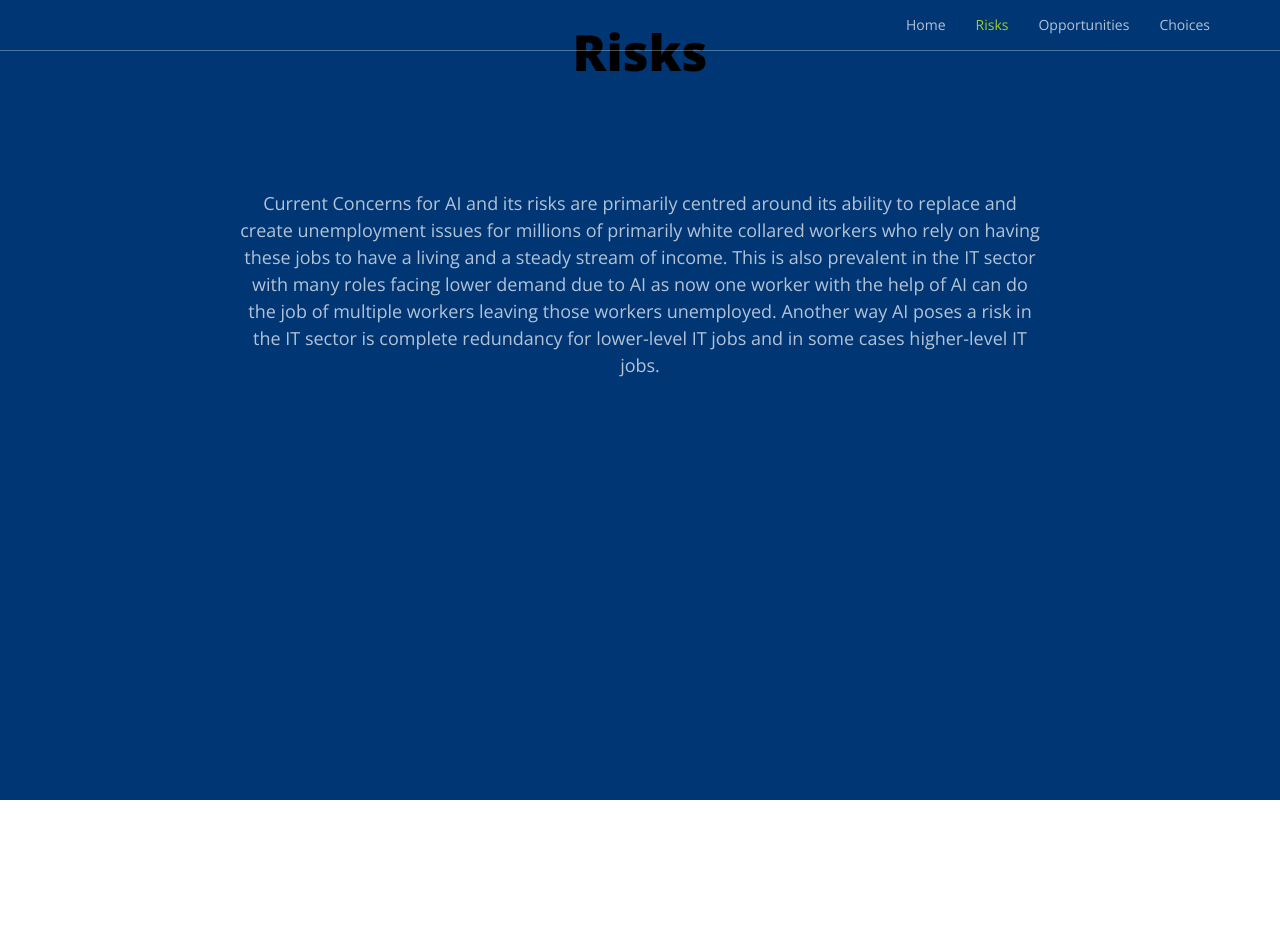
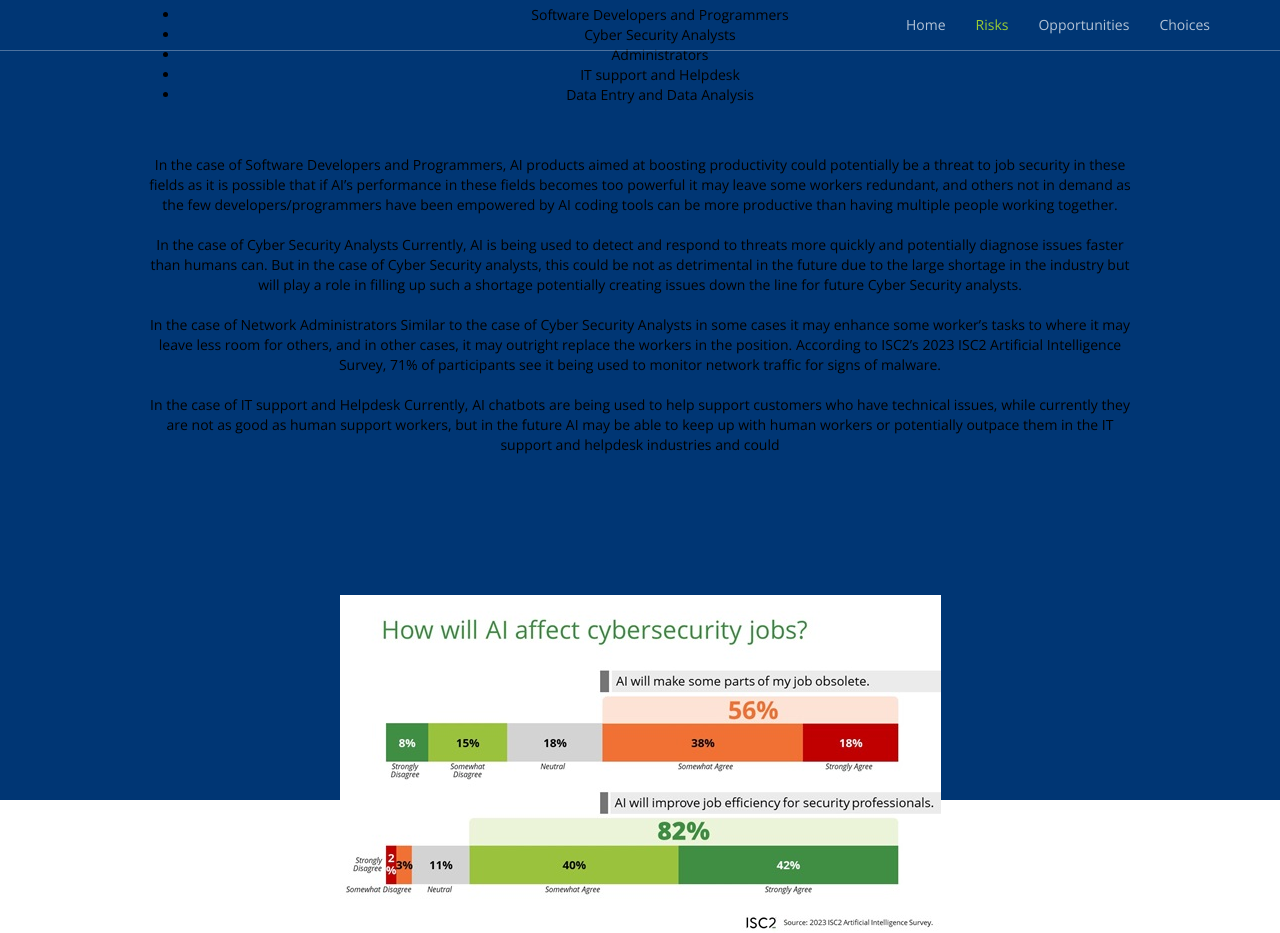
Before and after one commit to joelkuruppu/CTS, a plain HTML site: page CTS/risk.html in a window 1280 px wide. Before the commit the page ends 800 px from the top, so only its background shows below. Drawn offline with nearby package versions, Linux system fonts and the light colour scheme; files whose address does not match are found by name.

Commit message:
risk changes

```diff
--- a/CTS/risk.html
+++ b/CTS/risk.html
@@ -56,7 +56,29 @@
                 <h1>Risks</h1>
                 <p>Current Concerns for AI and its risks are primarily centred around its ability to replace and create unemployment issues for millions of primarily white collared workers who rely on having these jobs to have a living and a steady stream of income. This is also prevalent in the IT sector with many roles facing lower demand due to AI as now one worker with the help of AI can do the job of multiple workers leaving those workers unemployed. Another way AI poses a risk in the IT sector is complete redundancy for lower-level IT jobs and in some cases higher-level IT jobs.
                 <br> <br>
+                This is shown to potentially impact jobs such as
+                <ul>
+                    <li>Software Developers and Programmers</li>
+                    <li>Cyber Security Analysts</li>
+                    <li>Administrators</li>
+                    <li>IT support and Helpdesk</li>
+                    <li>Data Entry and Data Analysis</li>
+                    </ul>
+                <br> <br>
+                In the case of Software Developers and Programmers,
+AI products aimed at boosting productivity could potentially be a threat to job security in these fields as it is possible that if AI’s performance in these fields becomes too powerful it may leave some workers redundant, and others not in demand as the few developers/programmers have been empowered by AI coding tools can be more productive than having multiple people working together.
+<br> <br>
+In the case of Cyber Security Analysts
+Currently, AI is being used to detect and respond to threats more quickly and potentially diagnose issues faster than humans can. 	But in the case of Cyber Security analysts, this could be not as detrimental in the future due to the large shortage in the industry but will play a role in filling up such a shortage potentially creating issues down the line for future Cyber Security analysts.
+<br> <br>
+In the case of Network Administrators
+Similar to the case of Cyber Security Analysts in some cases it may enhance some worker’s tasks to where it may leave less room for others, and in other cases, it may outright replace the workers in the position. According to ISC2’s  2023 ISC2 Artificial Intelligence Survey, 71% of participants see it being used to monitor network traffic for signs of malware.
+<br> <br>
+In the case of IT support and Helpdesk
+Currently, AI chatbots are being used to help support customers who have technical issues, while currently they are not as good as human support workers, but in the future AI may be able to keep up with human workers or potentially outpace them in the IT support and helpdesk industries and could
+
             </p>
+            <img src="C:\Users\aboub\OneDrive\Documents\GitHub\CTS\CTS\images\risks images\Risks graph ai impact.JPG">
             </div>
         </div>
     </header>
```
Also changed, not shown: CTS/images/risks images/Risks graph ai impact.JPG (added).
